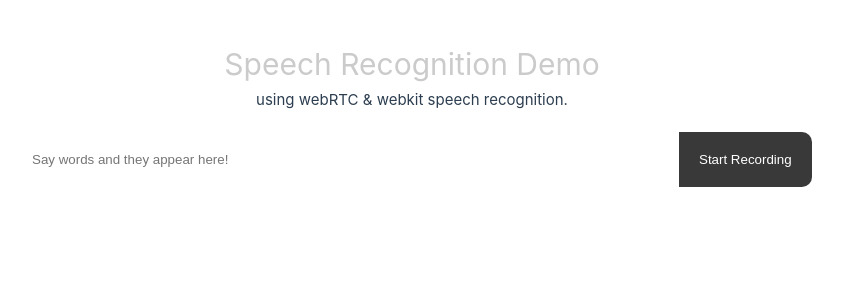
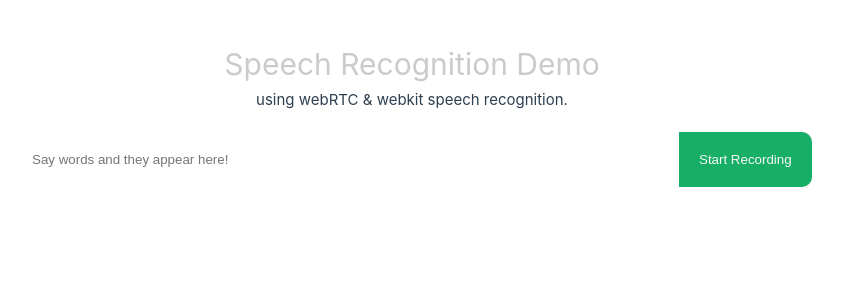
Before and after one commit to jakeisabigdeal/voice-input, a Vue app: page / in a window 1280 px wide. Shown: the top 300 px of the page, without its empty margins (228-1071 px from the left). Built offline with nearby package versions, Linux system fonts and the light colour scheme.

Commit message:
cleanup scss and js variables, add active state to button when recording

```diff
--- a/src/views/HomeView.vue
+++ b/src/views/HomeView.vue
@@ -3,9 +3,9 @@
   <h1>Speech Recognition Demo</h1>
   <p>using webRTC & webkit speech recognition.</p>
 
-  <div class="input-container" :class="{micActive: isMicActive, isTalking: isTalking }">
+  <div class="input-container" :class="{ micActive: isMicActive, isTalking: isTalking }">
     <input v-model="transcript" type="text" placeholder="Say words and they appear here!" />
-    <button @click="toggleRecording">
+    <button @click="toggleRecording" :class="{ btnActive: isMicActive}">
       {{ isRecording ? 'Stop Recording' : 'Start Recording' }}
     </button>
   </div>
@@ -18,9 +18,9 @@ import { ref } from 'vue'
 // variables
 const transcript = ref('');
 const isRecording = ref(false);
+const isMicActive = ref(false);
+const isTalking = ref(false);
 let recognition = null;
-let isMicActive = false;
-let isTalking = false;
 let silenceTimeout = null;
 let silenceAmount = 3000; // 3 seconds
 
@@ -34,8 +34,7 @@ if ('webkitSpeechRecognition' in window) {
 
   // when speech is recognized
   recognition.onresult = (event) => {
-    isTalking = true;
-
+    isTalking.value = true;
     let fullTranscript = '';
     for (let i = 0; i < event.results.length; i++) {
       fullTranscript += event.results[i][0].transcript + ' ';
@@ -46,7 +45,6 @@ if ('webkitSpeechRecognition' in window) {
   // when speech ends start timer to stop recording
   recognition.onspeechend = () => {
     startSilenceTimer();
-    // stopRecording();
   }
 }
 
@@ -64,10 +62,9 @@ const startRecording = () => {
   if (recognition) {
     transcript.value = '';
     isRecording.value = true;
-    isMicActive = true;
+    isMicActive.value = true;
     recognition.start();
     resetSilenceTimer();
-
   }
 }
 
@@ -76,7 +73,7 @@ const stopRecording = () => {
   if (recognition) {
     isRecording.value = false;
     recognition.stop();
-    isMicActive = false;
+    isMicActive.value = false;
     clearTimeout(silenceTimeout);
   }
 }
@@ -86,7 +83,7 @@ const startSilenceTimer = () => {
   clearTimeout(silenceTimeout);
   silenceTimeout = setTimeout(() => {
     stopRecording();
-    isTalking = false;
+    isTalking.value = false;
   }, silenceAmount);
 };
 
@@ -102,15 +99,19 @@ const resetSilenceTimer = () => {
 // variables
 $borderWidth: 3px;
 $black: #222222;
-$green: #21FA90;
+$green: #17af66;
 $red: #F02D3A;
 $purple: #9191E9;
+$grey: rgb(203, 203, 203);
+$white: #f8f8f8;
+
+$default-transition: 0.5s all ease-in-out;
 
 // main title
 h1 {
   text-align: center;
   padding: 40px 0 0 0;
-  color: rgb(203, 203, 203);
+  color: $grey;
 }
 
 // sub title
@@ -145,18 +146,22 @@ p {
   button {
     display: inline-block;
     padding: 20px;
-    background-color: #373737fc;
-    color: white;
+    background-color: $green;
+    color: $white;
     border: none;
     cursor: pointer;
     border-radius: 10px;
     border-top-left-radius: 0;
     border-bottom-left-radius: 0;
-    transition: 0.5s all ease-in-out;
+    transition: $default-transition;
 
     &:hover {
-      background-color: $green;
-      transition: 0.5s all ease-in-out;
+      background-color: $red;
+      transition: $default-transition;
+    }
+
+    &.btnActive {
+      background-color: $red;
     }
   }
 }
@@ -184,8 +189,9 @@ p {
     border-radius: 10px;
     z-index: -1;
     background-size: 400% 400%;
-    filter:blur(10px);
-    -webkit-backdrop-filter: blur(5px); /*fixes blur for Safari*/
+    filter: blur(10px);
+    backdrop-filter: blur(10px);
+    -webkit-backdrop-filter: blur(10px); /* fixes gradient blur for Safari */
   }
 }
 
```
